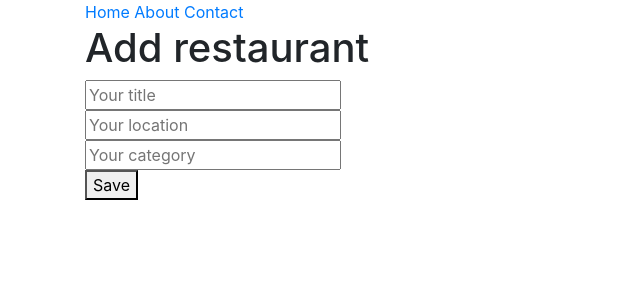
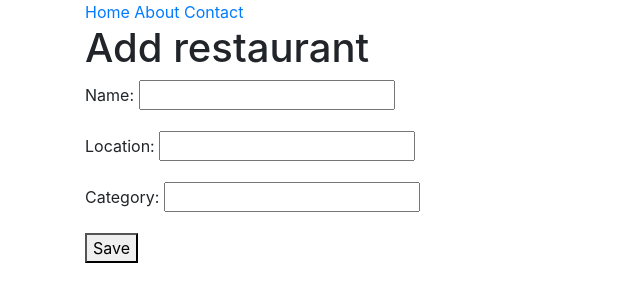
Before and after one commit to sloutmyv/SCI_WEBSITE_R00, a Django app: page /restaurant/create/ in a window 1280 px wide. Shown: the top 302 px of the page, without its empty margins (0-640 px from the left). Run offline with Django 3.2, Linux system fonts and the light colour scheme; some libraries are stand-ins or nearby versions.

Commit message:
25 - The Power of Django Forms

```diff
--- a/restaurant/forms.py
+++ b/restaurant/forms.py
@@ -4,3 +4,9 @@ class RestaurantCreateForm(forms.Form):
     name        = forms.CharField()
     location    = forms.CharField(required=False)
     category    = forms.CharField(required=False)
+
+    def clean_name(self):
+        name = self.cleaned_data.get('name')
+        if name == 'Hello':
+            raise forms.ValidationError("Not a valid name")
+        return name
--- a/restaurant/templates/restaurant/forms.html
+++ b/restaurant/templates/restaurant/forms.html
@@ -4,10 +4,14 @@
 
 {% block content %}
 <h1> Add restaurant </h1>
-<form> {% csrf_token %}
-<input type='text' name='title' placeholder="Your title"></br>
+{% if errors %}
+{{ errors }}
+{% endif %}
+<form method='POST'> {% csrf_token %}
+    {{ form.as_p }}
+<!-- <input type='text' name='name' placeholder="Your title"></br>
 <input type='text' name='location' placeholder="Your location"></br>
-<input type='text' name='category' placeholder="Your category"></br>
+<input type='text' name='category' placeholder="Your category"></br> -->
 <button type='submit'>Save</button>
 </form>
 {% endblock content %}
--- a/restaurant/templates/restaurant/restaurant_list.html
+++ b/restaurant/templates/restaurant/restaurant_list.html
@@ -10,4 +10,6 @@
     <li><a href="/restaurant/{{ el.slug }}">{{ el.name }} - </a> Since : {{ el.updated }}</li>
 {% endfor %}
 </ul>
+
+<a href="/restaurant/create/">Add a restaurant</a>
 {% endblock content %}
--- a/restaurant/views.py
+++ b/restaurant/views.py
@@ -1,5 +1,5 @@
 from django.db.models import Q
-from django.http import HttpResponse
+from django.http import HttpResponse, HttpResponseRedirect
 from django.shortcuts import render, get_object_or_404
 
 from django.views import View
@@ -9,12 +9,21 @@ from .models import Restaurant
 from .forms import RestaurantCreateForm
 
 def restaurant_createview(request):
-    if request.method == 'GET':
-        print('get data')
-    if request.method == 'POST':
-        print('post data')
+    form = RestaurantCreateForm(request.POST or None)
+    errors = None
+    if form.is_valid():
+        print('valid data')
+        obj = Restaurant.objects.create(
+            name = form.cleaned_data.get('name'),
+            location = form.cleaned_data.get('location'),
+            category = form.cleaned_data.get('category'),
+        )
+        return HttpResponseRedirect('/restaurant/')
+    if form.errors:
+        errors = form.errors
+
     template_name = 'restaurant/forms.html'
-    context = {}
+    context = {"form":form, "errors":errors}
     return render(request,template_name,context)
 
 def restaurant_listview(request):
```
Also changed, not shown: db.sqlite3.
